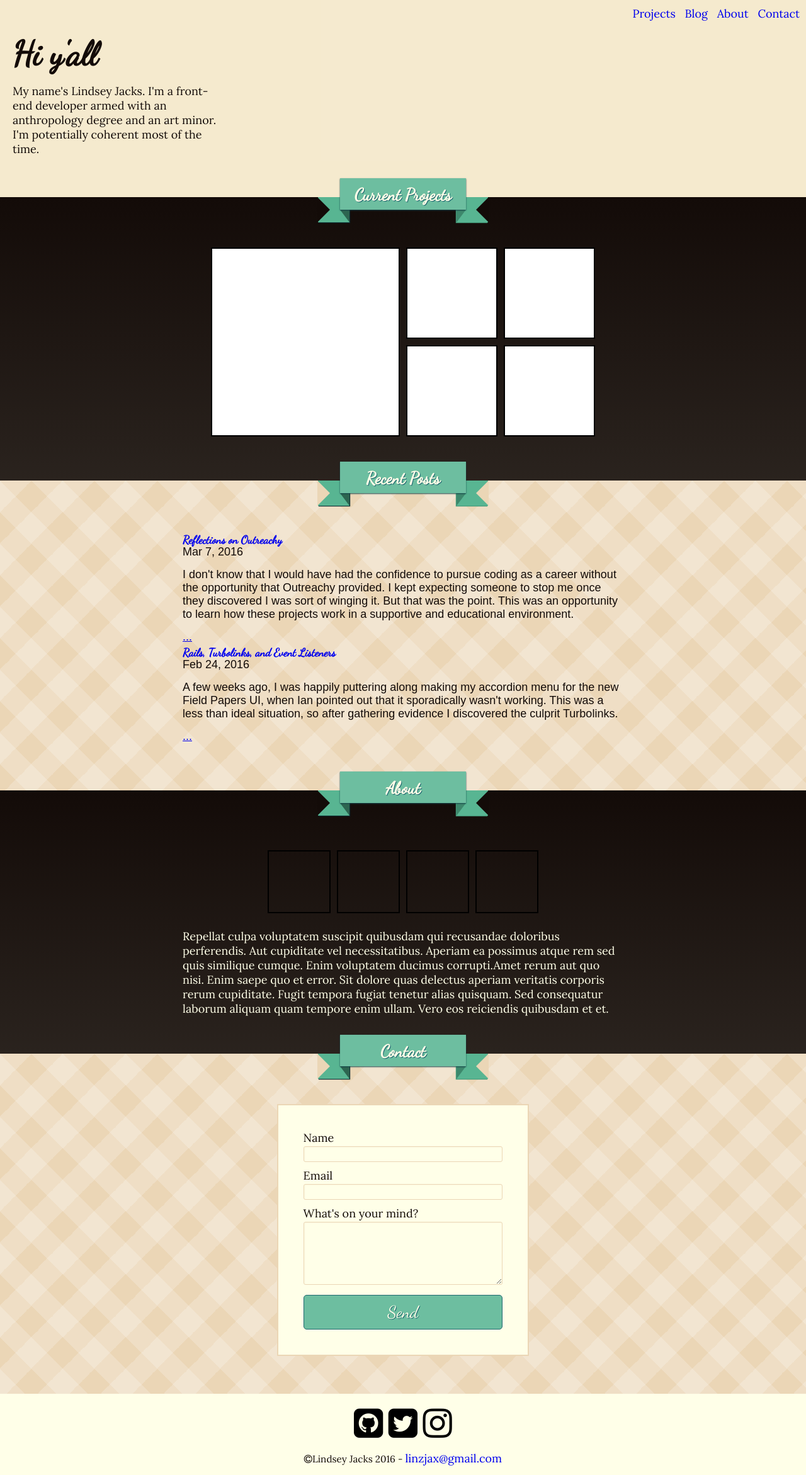
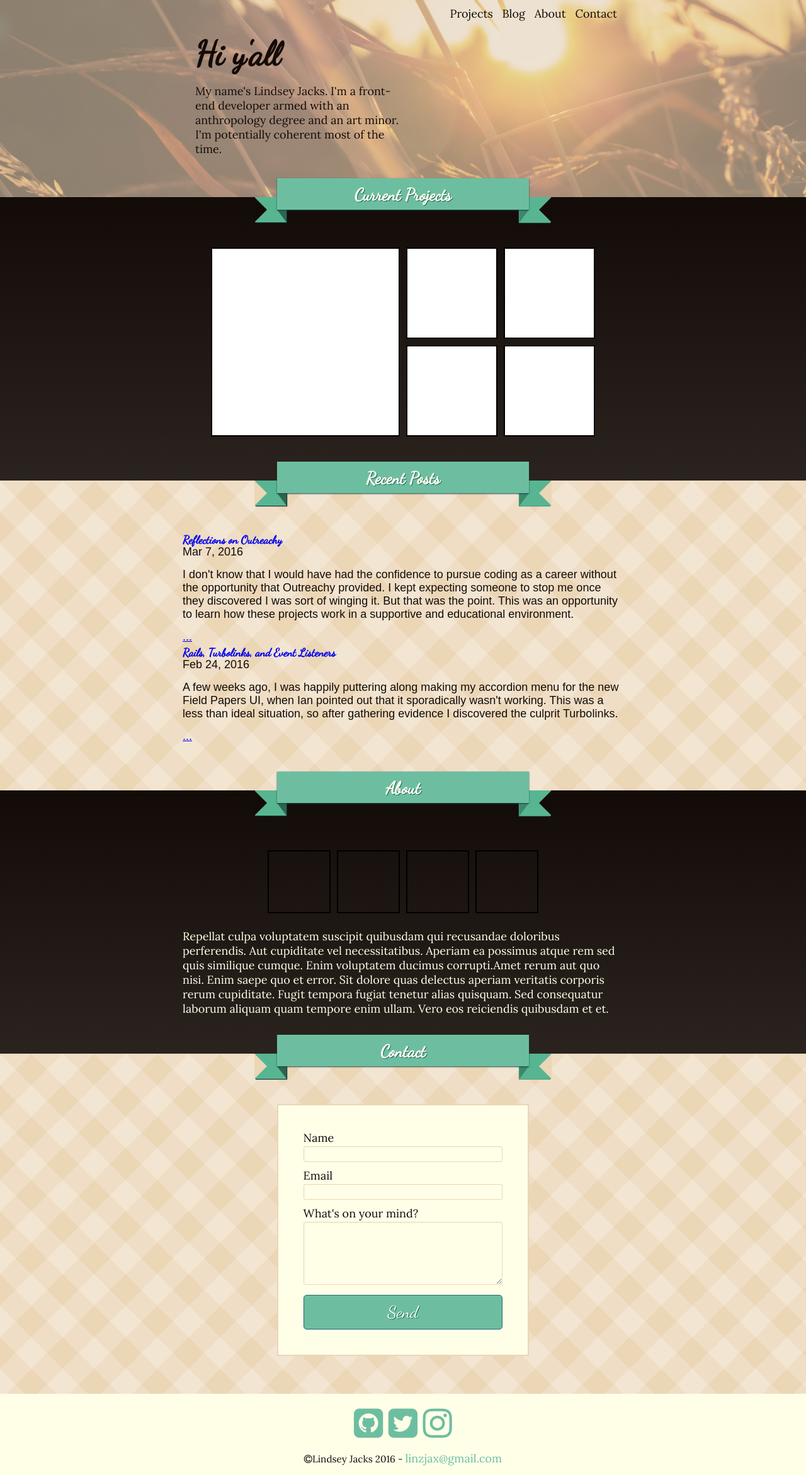
Before and after one commit to linzjax/linzjax.github.io, a Jekyll site: the page built from index.html, in a window 1280 px wide. Shown: the whole page at 63% size. Built offline with Jekyll 4.4.1, drawn with Linux system fonts in a browser that asks for light colours; nearby versions of some CDN libraries.

Commit message:
adjusted link coloring

```diff
--- a/_includes/header.html
+++ b/_includes/header.html
@@ -1,6 +1,6 @@
 <header class="site-header">
   <div class="wrapper">
-
+    <div class='site-header-container'>
     <div class='banner-image'></div>
 
     <nav class="site-nav">
--- a/_sass/_layout.scss
+++ b/_sass/_layout.scss
@@ -30,6 +30,10 @@ h1 {
   font-family: 'Dancing Script', cursive;
 }
 
+a {
+  transition: color 0.5s;
+}
+
 
 .wrapper {
   width: 100%;
@@ -37,7 +41,10 @@ h1 {
   position: relative;
   margin: 0 auto;
 
-
+  .site-header-container {
+    width: 80%;
+    max-width: 700px;
+    margin: 0 auto;
     .main-title {
       width: 60%;
       max-width: 350px;
@@ -62,8 +69,13 @@ h1 {
       justify-content: flex-end;
       a {
         margin-right: 10px;
+        color: $font-color;
+        text-decoration: none;
 
-      text-decoration: none;
+        &:hover {
+          color: $banner-color;
+        }
+      }
     }
   }
 }
@@ -327,7 +339,11 @@ h1 {
 
         a {
           text-decoration: none;
-          color: black;
+          color: $banner-color;
+
+          &:hover {
+            color: $accent-color;
+          }
           i {
             width: 50px;
             height: 50px;
@@ -342,6 +358,11 @@ h1 {
 
           a {
             text-decoration: none;
+            color: $banner-color;
+
+            &:hover {
+              color: $accent-color;
+            }
           }
         }
       }
@@ -367,11 +388,29 @@ BANNER
   .main-section-banner {
       position: relative;
       width: 300px;
+
+      @include tablet {
+        width: 400px;
+      }
+
+      @include desktop {
+        width: 500px;
+      }
+
       margin: 0 auto;
       margin-bottom: 80px;
 
       .banner-body {
         width: $banner-width;
+
+        @include tablet {
+          width: 300px;
+        }
+
+        @include desktop {
+          width: 400px;
+        }
+
         height: 50px;
         background-color: $banner-color;
         position: absolute;
@@ -432,6 +471,15 @@ BANNER
         position: absolute;
         top: 0px;
         left: $right-flag;
+
+        @include tablet {
+          left: 335px;
+        }
+
+        @include desktop {
+          left: 435px;
+        }
+
         box-shadow: -1px 1px 1px darken($banner-color, 15%);
 
         &:after {
--- a/assets/css/main.scss
+++ b/assets/css/main.scss
@@ -14,6 +14,7 @@ $neutral-color: #ebd6b6;
 $light-neutral-color: #ffffe8;
 
 $banner-width: 200px;
+
 $right-flag: $banner-width + 35px;
 
 
--- a/index.html
+++ b/index.html
@@ -1,9 +1,10 @@
 ---
 layout: default
 ---
-    <div class="main-title">
-      <h1>Hi y'all</h1>
-      <p>My name's Lindsey Jacks. I'm a front-end developer armed with an anthropology degree and an art minor. I'm potentially coherent most of the time.</p>
+      <div class="main-title">
+        <h1>Hi y'all</h1>
+        <p>My name's Lindsey Jacks. I'm a front-end developer armed with an anthropology degree and an art minor. I'm potentially coherent most of the time.</p>
+      </div>
     </div>
   </div><!-- wrapper -->
 </header>
```
Also changed, not shown: assets/img/holder_header.jpg (added), 1 other file. Lines whose indentation alone changed are shown as unchanged.
